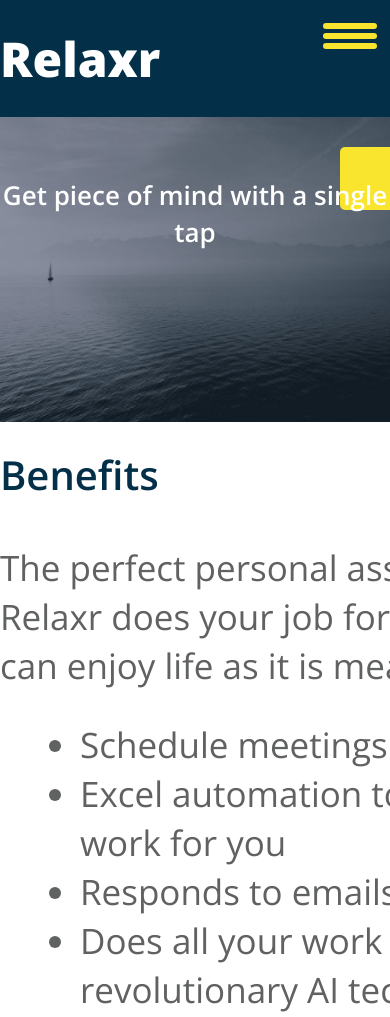
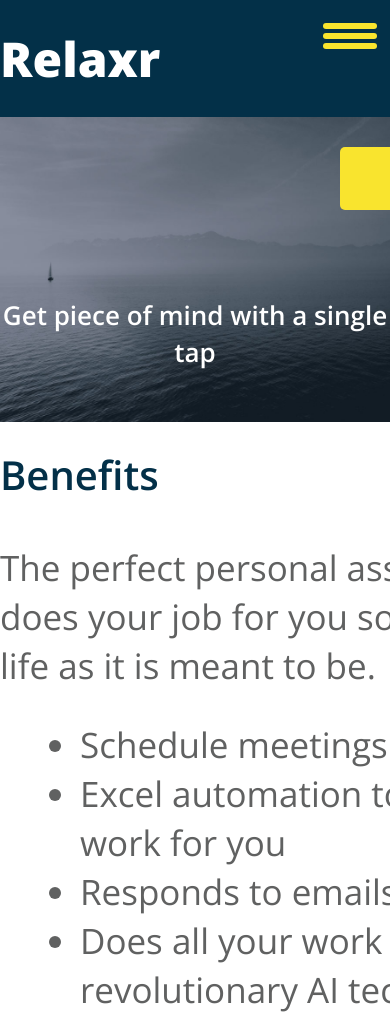
Before and after one commit to JorHernandez/Unit_5, a plain HTML site: page Assignment/starter_code/index.html in a window 390 px wide. Shown: the top 1017 px of the page. Drawn offline with nearby package versions, Linux system fonts and the light colour scheme.

Commit message:
margins and borders
added and played around with margins and borders

```diff
--- a/Assignment/starter_code/css/style.css
+++ b/Assignment/starter_code/css/style.css
@@ -351,7 +351,7 @@ header nav ul{
  font-size: 1em;
  width: 100%;
  border-radius: 1em;
- margin:0 0 0 0;
+ margin:50 0 0 0;
 }
 
 
@@ -360,4 +360,8 @@ header nav ul{
   padding: 25px 0 35px;
 
 }
+#benefits p{
+  margin: 0 auto 0 0;
+  width: 70%;
+}
  }
```
